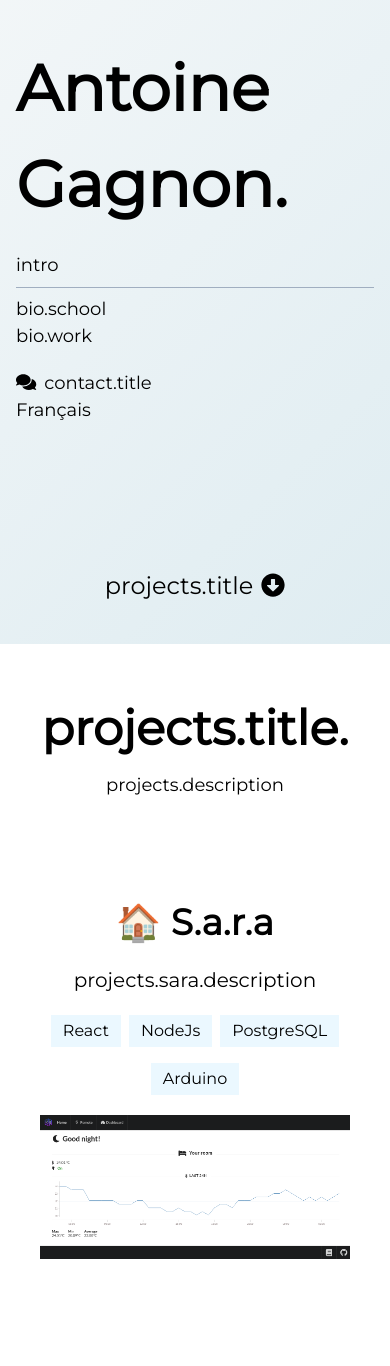
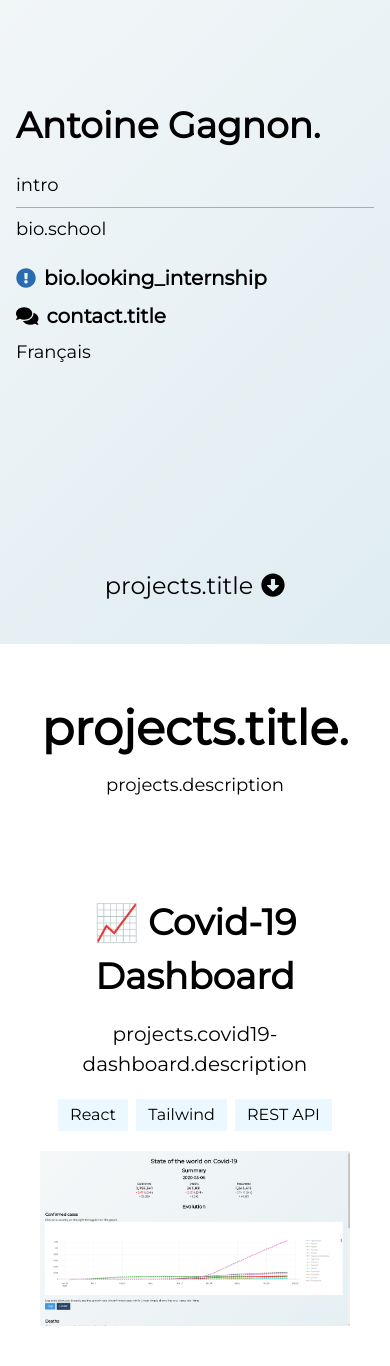
Before and after one commit to antoinegag/antoineg.dev, a React (Create React App) app: page / in a window 390 px wide. Shown: the part 200-1566 px from the top of the page. Built offline with nearby package versions, Linux system fonts and the light colour scheme; what i18next-xhr-backend would draw is missing.

Commit message:
Fix some stuff, add internship stuff, stuff

```diff
--- a/public/locales/en/translation.json
+++ b/public/locales/en/translation.json
@@ -2,11 +2,15 @@
   "intro": "Web Developer, smart things enthusiast, naturally curious.",
   "bio": {
     "school": "Studying computer science at University of Sherbrooke",
-    "work": "Full stack web developer at Agendrix"
+    "work": "Full stack web developer at Agendrix",
+    "looking_internship": "I'm looking for an internship this fall. Open to all new opportunity to learn!"
   },
   "projects": {
     "title": "Projects",
     "description": "Programming is my passion and hobby; Here are some of my projects.",
+    "covid19-dashboard": {
+      "description": "A dashboard providing day-to-day information on Covid-19"
+    },
     "sara": {
       "description": "Smart Assistant and Room Automation, my room automation system."
     },
@@ -28,6 +32,6 @@
   },
   "contact": {
     "title": "Get in touch",
-    "description": "Find me on the internet"
+    "description": "I am looking for an internship this fall in any domain related to computer science. Contact me with your challenge!"
   }
 }
--- a/public/locales/fr/translation.json
+++ b/public/locales/fr/translation.json
@@ -2,11 +2,15 @@
   "intro": "Développeur web, passioné de technologie, curieux de nature.",
   "bio": {
     "school": "Étudiant en Sciences Informatiques à l'Université de Sherbrooke",
-    "work": "Développeur web full stack chez Agendrix"
+    "work": "Développeur web full stack chez Agendrix",
+    "looking_internship": "Je suis actuellement à la recherche d'un stage cette automne. Ouvert à toute opportunité d'apprendre quelque chose de nouveau!"
   },
   "projects": {
     "title": "Projets",
-    "description": "La programmation est ma passion et mon hobbie; Voici mes projets",
+    "description": "La programmation est ma passion et mon hobbie; Voici mes projets personnels",
+    "covid19-dashboard": {
+      "description": "Tableau de bord donnant de l'information au jour le jour sur la Covid-19"
+    },
     "sara": {
       "description": "\"Smart Assistant and Room Automation\", mon système de domotique"
     },
@@ -28,6 +32,6 @@
   },
   "contact": {
     "title": "Entrer en contact",
-    "description": "Trouvez moi sur internet"
+    "description": "Je suis à la recherche d'un stage cette automne dans n'importe quel domaine des sciences informatiques. Contactez moi avec votre défi!"
   }
 }
--- a/public/posts/projects.json
+++ b/public/posts/projects.json
@@ -1,4 +1,10 @@
 {
+  "covid19-dashboard": {
+    "title": "📈 Covid-19 Dashboard",
+    "github": "https://github.com/antoinegag/covid19-dashboard",
+    "img": "./assets/covid19.png",
+    "tech": ["React", "Tailwind", "REST API"]
+  },
   "sara": {
     "title": "🏠 S.a.r.a",
     "description": "Smart Assistant and Room Automation, my room automation system.",
--- /dev/null
+++ b/src/pages/Home/Contact.js
@@ -0,0 +1,47 @@
+import React from "react";
+import { FontAwesomeIcon } from "@fortawesome/react-fontawesome";
+import { faEnvelope } from "@fortawesome/free-solid-svg-icons";
+import {
+  faTwitter,
+  faLinkedin,
+  faGithub,
+} from "@fortawesome/free-brands-svg-icons";
+
+import { useTranslation } from "react-i18next";
+
+export default function Contact() {
+  const { t } = useTranslation();
+  return (
+    <div>
+      <div className="text-center py-10">
+        <h2 className="py-2">{t("contact.title")}.</h2>
+        <p className="text-lg">{t("contact.description")}</p>
+      </div>
+      <div className="text-center text-xl">
+        <div className="my-2 flex items-center justify-center">
+          <a
+            href="mailto:antoine.gagnon5@usherbrooke.ca"
+            className="flex flex-wrap justify-center items-center"
+            target="_top"
+          >
+            <FontAwesomeIcon icon={faEnvelope} className="mr-2" />
+            <div className="flex-grow-0">antoine.gagnon5</div>
+            <div className="flex-grow-0">@usherbrooke.ca</div>
+          </a>
+        </div>
+        <div className="my-2">
+          <FontAwesomeIcon icon={faLinkedin} className="mr-2" />
+          <a href="https://www.linkedin.com/in/antoine-gagnon/">LinkedIn</a>
+        </div>
+        <div className="my-2">
+          <FontAwesomeIcon icon={faGithub} className="mr-2" />
+          <a href="https://github.com/antoinegag">@antoinegag</a>
+        </div>
+        <div className="my-2">
+          <FontAwesomeIcon icon={faTwitter} className="mr-2" />
+          <a href="https://twitter.com/antoinegag_dev">@antoinegag_dev</a>
+        </div>
+      </div>
+    </div>
+  );
+}
--- a/src/pages/Home/index.js
+++ b/src/pages/Home/index.js
@@ -1,19 +1,14 @@
-import React, { Suspense } from "react";
+import React from "react";
 import PostList from "../../components/PostList";
 import { Link } from "react-scroll";
 import { FontAwesomeIcon } from "@fortawesome/react-fontawesome";
 import {
   faArrowAltCircleDown,
   faComments,
-  faMailBulk,
-  faEnvelope
+  faExclamationCircle,
 } from "@fortawesome/free-solid-svg-icons";
-import {
-  faTwitter,
-  faLinkedin,
-  faGithub
-} from "@fortawesome/free-brands-svg-icons";
 import { useTranslation } from "react-i18next";
+import Contact from "./Contact";
 
 export default function Home() {
   const { t, i18n } = useTranslation();
@@ -29,15 +24,24 @@ export default function Home() {
           />
         </div>
         <div className="w-full md:w-2/3 px-4 text-lg">
-          <h1 className="text-6xl font-bold tiktok">Antoine Gagnon.</h1>
+          <h1 className="text-4xl md:text-6xl font-bold tiktok">
+            Antoine Gagnon.
+          </h1>
           <p className="text-lg">{t("intro")}</p>
           <hr className="my-2 border-gray-500" />
           <p className="pb-5">
             {t("bio.school")}
             <br />
-            {t("bio.work")}
+            {/* {t("bio.work")} */}
           </p>
-          <p>
+          <p className="text-xl font-bold mb-2">
+            <p className="mb-2">
+              <FontAwesomeIcon
+                icon={faExclamationCircle}
+                className="text-blue-700 mr-2"
+              />
+              {t("bio.looking_internship")}
+            </p>
             <Link to="contact" spy={true} smooth={true} duration={600}>
               <FontAwesomeIcon icon={faComments} className="mr-2" />
               {t("contact.title")}
@@ -47,7 +51,9 @@ export default function Home() {
             {i18n.language === "fr" ? (
               <button onClick={() => i18n.changeLanguage("en")}>English</button>
             ) : (
-              <button onClick={() => i18n.changeLanguage("fr")}>Français</button>
+              <button onClick={() => i18n.changeLanguage("fr")}>
+                Français
+              </button>
             )}
           </div>
         </div>
@@ -72,30 +78,7 @@ export default function Home() {
         <PostList />
       </div>
       <div className="w-full second h-full" id="contact">
-        <div className="text-center py-10">
-          <h2 className="py-2">{t("contact.title")}.</h2>
-          <p className="text-lg">{t("contact.description")}</p>
-        </div>
-        <div className="text-center text-xl">
-          <div className="my-2">
-            <FontAwesomeIcon icon={faEnvelope} className="mr-2" />
-            <a href="mailto:antoine.gagnon5@usherbrooke.ca" target="_top">
-              antoine.gagnon5@usherbrooke.ca
-            </a>
-          </div>
-          <div className="my-2">
-            <FontAwesomeIcon icon={faTwitter} className="mr-2" />
-            <a href="https://twitter.com/antoinegag_dev">@antoinegag_dev</a>
-          </div>
-          <div className="my-2">
-            <FontAwesomeIcon icon={faGithub} className="mr-2" />
-            <a href="https://github.com/antoinegag">@antoinegag</a>
-          </div>
-          <div className="my-2">
-            <FontAwesomeIcon icon={faLinkedin} className="mr-2" />
-            <a href="https://www.linkedin.com/in/antoine-gagnon/">LinkedIn</a>
-          </div>
-        </div>
+        <Contact />
       </div>
     </div>
   );
```
Also changed, not shown: public/assets/covid19.png (added).
